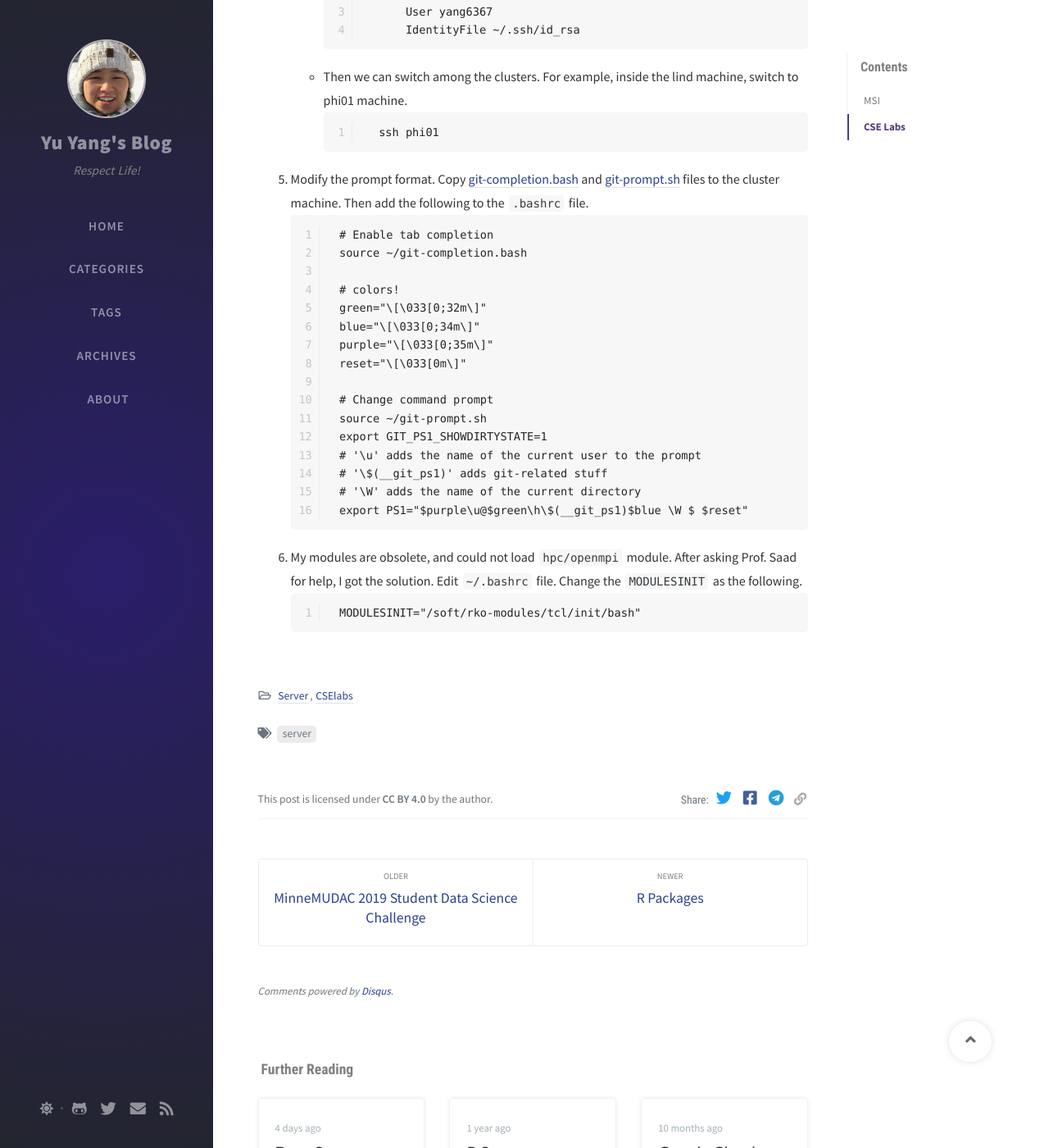
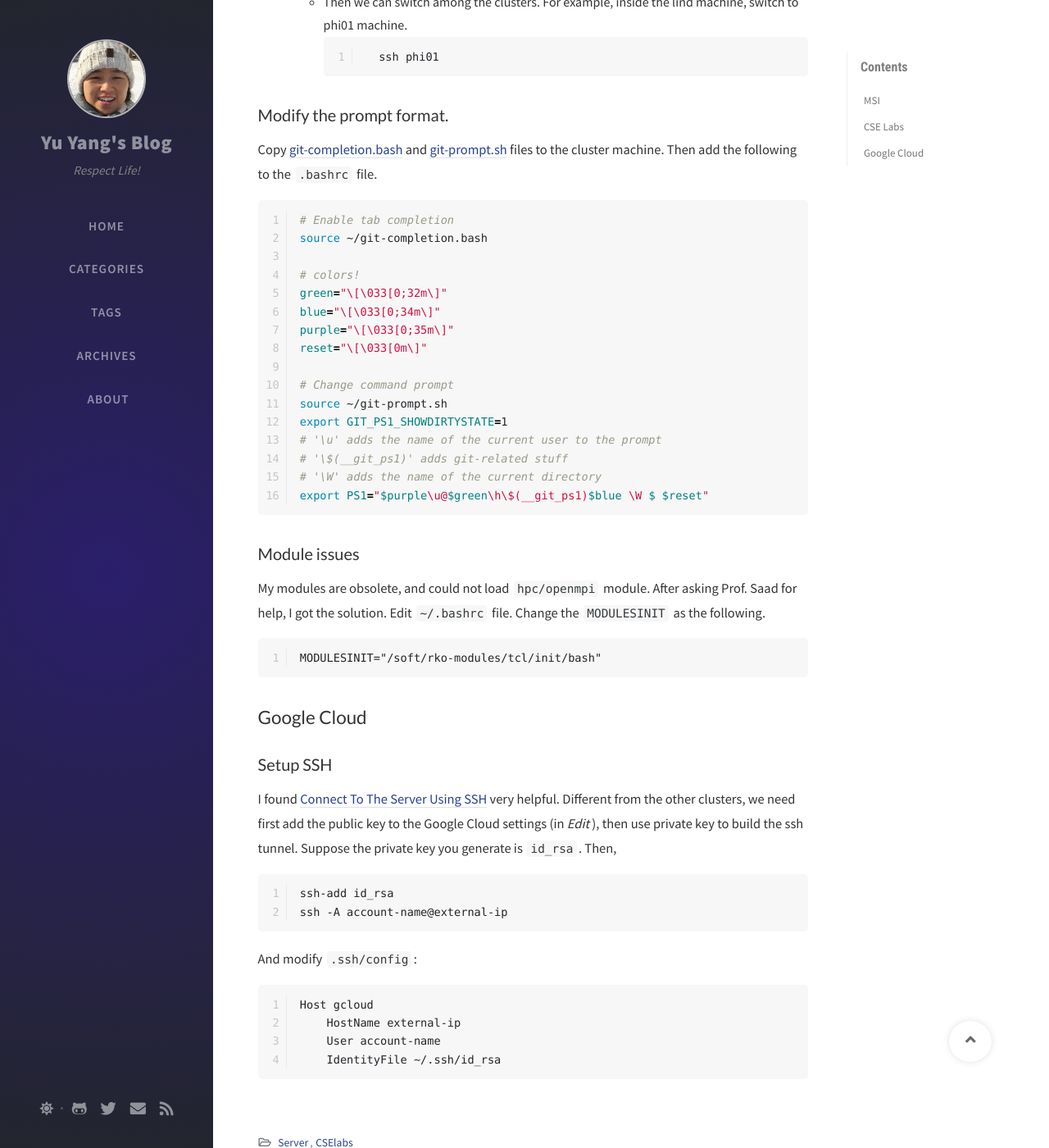
Before and after one commit to yuyangstatistics/blog, a Jekyll site: the page built from _posts/2020-02-19-Cluster-Notes.md, in a window 1280 px wide and 1400 px high, scrolled down 1675 px. Shown: the whole window at 82% size. Built offline with Jekyll 4.4.1, drawn with Linux system fonts in a browser that asks for light colours; nearby versions of some CDN libraries; comment, search, counter and statistics services are not loaded; some of the changed text lies outside the part shown.

Commit message:
update cluster post

````diff
--- a/_posts/2020-02-19-Cluster-Notes.md
+++ b/_posts/2020-02-19-Cluster-Notes.md
@@ -5,19 +5,16 @@ categories: [Server, CSElabs]
 tags: [server]
 ---
 
-# MSI
+## MSI
 1. [Jupyter Notebook](https://www.msi.umn.edu/support/faq/how-do-i-get-started-jupyter-notebooks)
 2. [FileZilla](https://www.msi.umn.edu/support/faq/how-do-i-use-filezilla-transfer-data) to transfer data files.
 3. [Cuda](https://www.msi.umn.edu/sw/cuda) and [GPU number setting](https://github.com/allenai/allennlp/issues/1090)
 
 Use the same configuration as in CSE Labs, configure ssh to login without password.
 
+## CSE Labs
 
-## Question to ask MSI staff
-1. How to configure the environment for Jupyter notebook? Can I start Jupyter notebook in one environment?
-
-# CSE Labs
-
+### SSH
 1. Set ssh to login without password. Do this on the local machine. Run the following step by step exactly. Check the [reference](http://www.linuxproblem.org/art_9.html) for more detail.
     - Don't change `id_rsa` to other names. Don't enter passphrase. Just press Enter for three times.
         ```
@@ -68,26 +65,47 @@ Use the same configuration as in CSE Labs, configure ssh to login without passwo
         ```
         ssh phi01
         ```
-5. Modify the prompt format. Copy [git-completion.bash](https://raw.githubusercontent.com/yuyang-yy/materials/master/config/terminal/git-completion.bash) and [git-prompt.sh](https://raw.githubusercontent.com/yuyang-yy/materials/master/config/terminal/git-prompt.sh) files to the cluster machine. Then add the following to the `.bashrc` file.
-    ```
-    # Enable tab completion
-    source ~/git-completion.bash
 
-    # colors!
-    green="\[\033[0;32m\]"
-    blue="\[\033[0;34m\]"
-    purple="\[\033[0;35m\]"
-    reset="\[\033[0m\]"
+### Modify the prompt format.
+Copy [git-completion.bash](https://raw.githubusercontent.com/yuyang-yy/materials/master/config/terminal/git-completion.bash) and [git-prompt.sh](https://raw.githubusercontent.com/yuyang-yy/materials/master/config/terminal/git-prompt.sh) files to the cluster machine. Then add the following to the `.bashrc` file.
+```sh
+# Enable tab completion
+source ~/git-completion.bash
 
-    # Change command prompt
-    source ~/git-prompt.sh
-    export GIT_PS1_SHOWDIRTYSTATE=1
-    # '\u' adds the name of the current user to the prompt
-    # '\$(__git_ps1)' adds git-related stuff
-    # '\W' adds the name of the current directory
-    export PS1="$purple\u@$green\h\$(__git_ps1)$blue \W $ $reset"
-    ```
-6. My modules are obsolete, and could not load `hpc/openmpi` module. After asking Prof. Saad for help, I got the solution. Edit `~/.bashrc` file. Change the `MODULESINIT` as the following.
-    ```
-    MODULESINIT="/soft/rko-modules/tcl/init/bash"
-    ```
+# colors!
+green="\[\033[0;32m\]"
+blue="\[\033[0;34m\]"
+purple="\[\033[0;35m\]"
+reset="\[\033[0m\]"
+
+# Change command prompt
+source ~/git-prompt.sh
+export GIT_PS1_SHOWDIRTYSTATE=1
+# '\u' adds the name of the current user to the prompt
+# '\$(__git_ps1)' adds git-related stuff
+# '\W' adds the name of the current directory
+export PS1="$purple\u@$green\h\$(__git_ps1)$blue \W $ $reset"
+```
+
+### Module issues
+My modules are obsolete, and could not load `hpc/openmpi` module. After asking Prof. Saad for help, I got the solution. Edit `~/.bashrc` file. Change the `MODULESINIT` as the following.
+```
+MODULESINIT="/soft/rko-modules/tcl/init/bash"
+```
+
+## Google Cloud
+
+### Setup SSH
+I found [Connect To The Server Using SSH](https://docs.bitnami.com/google/faq/get-started/connect-ssh/) very helpful. Different from the other clusters, we need first add the public key to the Google Cloud settings (in *Edit*), then use private key to build the ssh tunnel. Suppose the private key you generate is `id_rsa`. Then,
+```
+ssh-add id_rsa
+ssh -A account-name@external-ip
+```
+
+And modify `.ssh/config`:
+```sh
+Host gcloud
+    HostName external-ip
+    User account-name
+    IdentityFile ~/.ssh/id_rsa
+```
````
